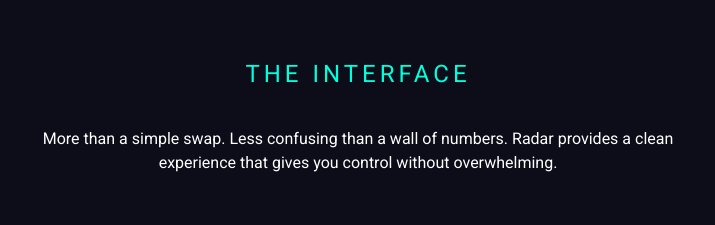
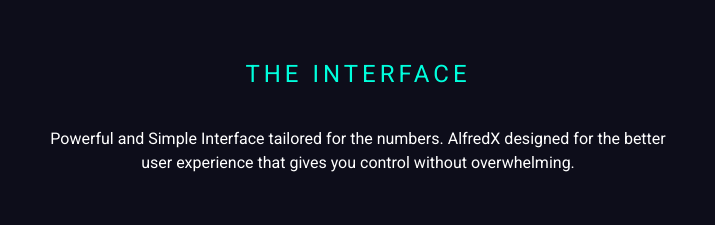
Before and after one commit to Alfred-X/alfredx.io, a plain HTML site: page index.html in a window 1280 px wide. Shown: the part 1540-1765 px from the top of the page, without its empty margins (282-997 px from the left). Drawn offline with nearby package versions, Linux system fonts and the light colour scheme.

Commit message:
fix message

```diff
--- a/index.html
+++ b/index.html
@@ -102,7 +102,7 @@
         <div class="col-md-12 text-center">
           <h4 class="title">The Interface</h4>
           <div class="__spacing _2em"></div>
-          <p>More than a simple swap. Less confusing than a wall of numbers. Radar provides a clean<br />experience that gives you control without overwhelming.</p>
+          <p>Powerful and Simple Interface tailored for the numbers. AlfredX designed for the better<br /> user experience that gives you control without overwhelming.</p>
           <img src="./images/interface.png" class="img-fluid" alt="Interface" width="640" />
           <div class="__spacing _2em"></div>
         </div>
```
